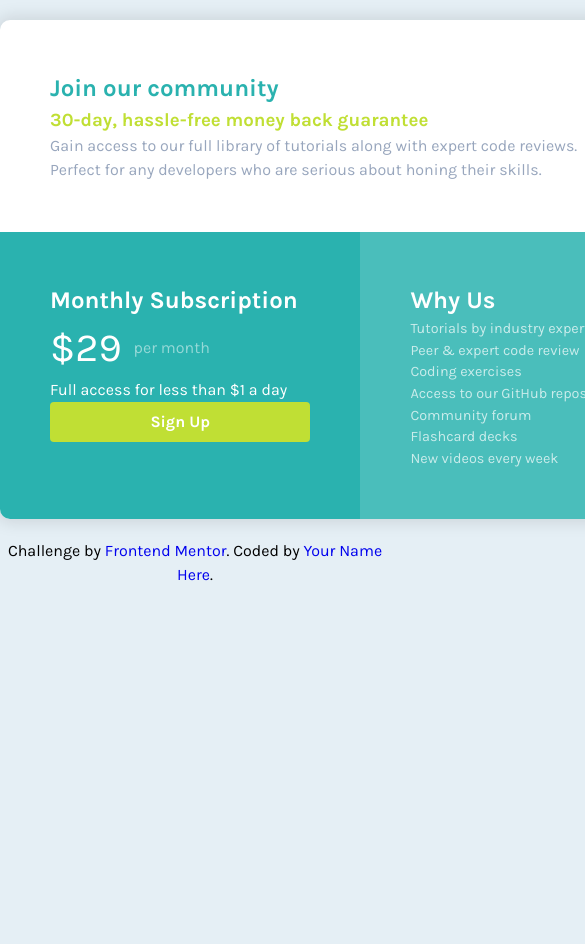
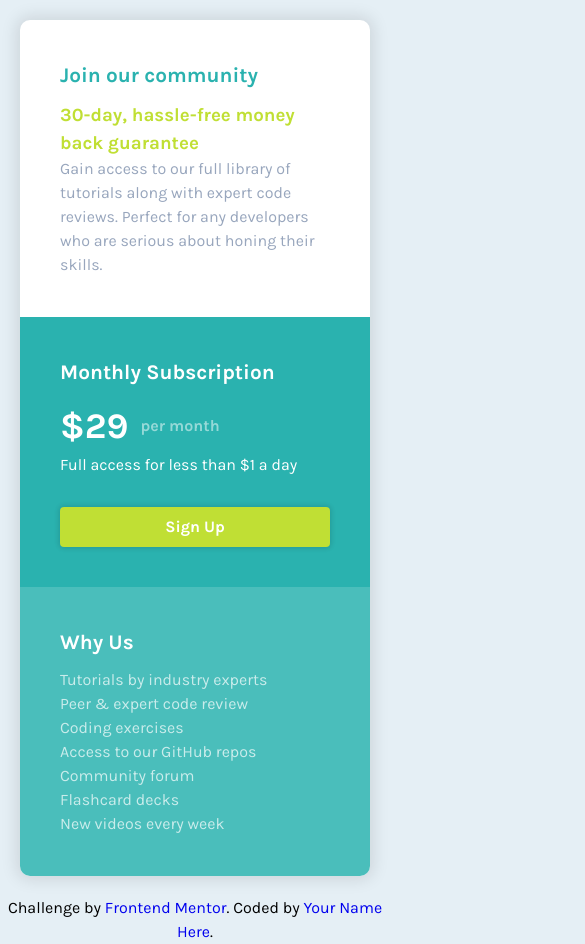
Before and after one commit to eriveltondasilva/single-price-grid-component-master, a plain HTML site: page index.html in a window 390 px wide. Shown: the top 944 px of the page, 585 px wide, since content can reach past the window. Before the commit the page ends 864 px from the top, so only its background shows below. Drawn offline with Linux system fonts and the light colour scheme.

Commit message:
projeto finalizado

```diff
--- a/src/main.scss
+++ b/src/main.scss
@@ -1,6 +1,4 @@
 @charset 'utf-8';
-
-
 
 // --------------------
 // #SETTINGS
@@ -11,29 +9,29 @@
 
 // fonts
 $sansserif-stack: ('Verdana', 'Open Sans', 'Helvetica', 'Arial', sans-serif);
-$serif-stack: ('Times New Roman', 'Georgia', serif);
-$font-karla: ('Karla', $sansserif-stack);
+$serif-stack    : ('Times New Roman', 'Georgia', serif);
+$font-karla     : ('Karla', $sansserif-stack);
 
 // color names
-$color-Cyan: hsl(179, 62%, 43%);
+$color-Cyan        : hsl(179, 62%, 43%);
 $color-BrightYellow: hsl(71, 73%, 54%);
-$color-LightGray: hsl(204, 43%, 93%);
-$color-GrayishBlue: hsl(218, 22%, 67%);
+$color-LightGray   : hsl(204, 43%, 93%);
+$color-GrayishBlue : hsl(218, 22%, 67%);
 
 // colors
-$color-background: $color-GrayishBlue;
-$color-surface: $color-LightGray;
+$color-background    : $color-GrayishBlue;
+$color-surface       : $color-LightGray;
 $color-surfaceVariant: $color-Cyan;
 
-$text-title: $color-Cyan;
-$text-white: #fff;
+$text-title   : $color-Cyan;
+$text-white   : #fff;
 $text-subtitle: $color-BrightYellow;
-$text-body: $color-GrayishBlue;
+$text-body    : $color-GrayishBlue;
 
 $color-button: $color-BrightYellow;
 
-
 // variables
+$border: 10px;
 
 
 
@@ -59,14 +57,7 @@ $color-button: $color-BrightYellow;
     @return mix($color, #000, $percent);
 }
 
-
 // *mixins
-
-@mixin flex-center {
-  display        : flex;
-  justify-content: center;
-  align-items    : center;
-}
 
 
 
@@ -76,8 +67,8 @@ $color-button: $color-BrightYellow;
 
 * {
     box-sizing: border-box;
-    margin: 0;
-    padding: 0;
+    margin    : 0;
+    padding   : 0;
 }
 
 body {
@@ -90,6 +81,7 @@ a {
 }
 
 
+
 // --------------------
 /* #TYPOGRAPHY */
 // --------------------
@@ -98,31 +90,37 @@ html {
     font: normal 16px / 1.5 $font-karla;
 }
 
-.card--secondary {
-    font-weight: 400;
+.card {
+    &__price {
+        font: {
+            size  : 2.25rem;
+            weight: 700;
+        }
+        &--tag {
+            font-size  : 1rem;
+            margin-left: 12px;
+        }
+    }
+    &__title {
+        font-size: 1.3rem;
+    }
+    &__body {
+        font-size: 1rem;
+    }
+
+    &--secondary {
+        font-weight: 400;
+    }
 }
 
-.card__price {
-    display: flex;
-    align-items: center;
-    font-size: 2.5rem;
-}
-
-.card__price--tag {
-    font-size: 1rem;
-    margin-left: 12px;
-    color: rgba($text-white, 0.5)
-
-}
-
-.card--secondary > .card__body {
-    font-size: 0.9rem;
-    color: rgba($text-white, 0.7)
+.button {
+    font-weight: 700;
 }
 
 footer {
     text-align: center;
 }
+
 
 
 // --------------------
@@ -132,11 +130,13 @@ footer {
 // *grid
 main {
     display: grid;
+    grid-template: auto / 1fr 1fr;
 }
 
-main > .card--large {
+.card--large {
     grid-column: 2 span;
 }
+
 
 
 // --------------------
@@ -144,31 +144,63 @@ main > .card--large {
 // --------------------
 
 main {
-    width: 650px;
-    margin: 20px auto;
+    max-width    : 650px;
+    margin       : 20px auto;
     border-radius: 10px;
-
 }
 
 .card {
-    padding: 50px;
+    padding: 40px;
+
+    &__title {
+        margin-bottom: 10px;
+    }
+    &__price {
+        display    : flex;
+        align-items: center;
+    }
 
     &--primary {
-        border-bottom-left-radius: 10px;
+        border-bottom-left-radius: $border;
     }
     &--secondary {
-        border-bottom-right-radius: 10px;
+        border-bottom-right-radius: $border;
     }
 }
 
 .button {
-    display: flex;
+    display        : flex;
     justify-content: center;
-    font-weight: 700;
-    background-color: $color-button;
-    border-radius: 4px;
-    padding: 8px 0;
+    border-radius  : 4px;
+    margin-top     : 30px;
+    padding        : 8px 0;
 }
+
+
+
+// --------------------
+/* #MEDIA QUERY */
+// --------------------
+
+@media screen and (max-width: 660px) {
+    main {
+        display       : flex;
+        flex-direction: column;
+        margin        : 20px;
+    }
+
+    .card {
+        border-radius: 0;
+
+        &:first-child {
+            border-radius: $border $border 0 0;
+        }
+        &:last-child {
+            border-radius: 0 0 $border $border;
+        }
+    }
+}
+
 
 
 // --------------------
@@ -181,7 +213,7 @@ body {
 
 main {
     background-color: $text-white;
-    box-shadow: 0px 0px 16px 4px rgba($color: #000000, $alpha: 0.1);
+    box-shadow      : 0px 0px 16px 4px rgba($color: #000000, $alpha: 0.1);
 }
 
 .card {
@@ -194,6 +226,9 @@ main {
     &__body {
         color: $text-body;
     }
+    &__price--tag {
+        color: rgba($text-white, 0.5);
+    }
 
     &--primary {
         background-color: $color-surfaceVariant;
@@ -201,12 +236,26 @@ main {
     &--secondary {
         background-color: lighter($color-surfaceVariant, 85);
     }
+    &--secondary > .card__body {
+        color: rgba($text-white, 0.7);
+    }
+}
+
+.button {
+    background-color: $color-button;
+    box-shadow      : 0 0 4px 2px rgba(#000, 0.1);
+
+    &:hover {
+        background-color: darker($color-button, 95);
+    }
 }
 
 .text--white {
     color: $text-white;
 }
 
+
+
 // --------------------
 /* #UTILITIES */
 // --------------------
```
Also changed, not shown: index.html (+1 -0 lines), dist/css/main.css, dist/css/main.min.css.
